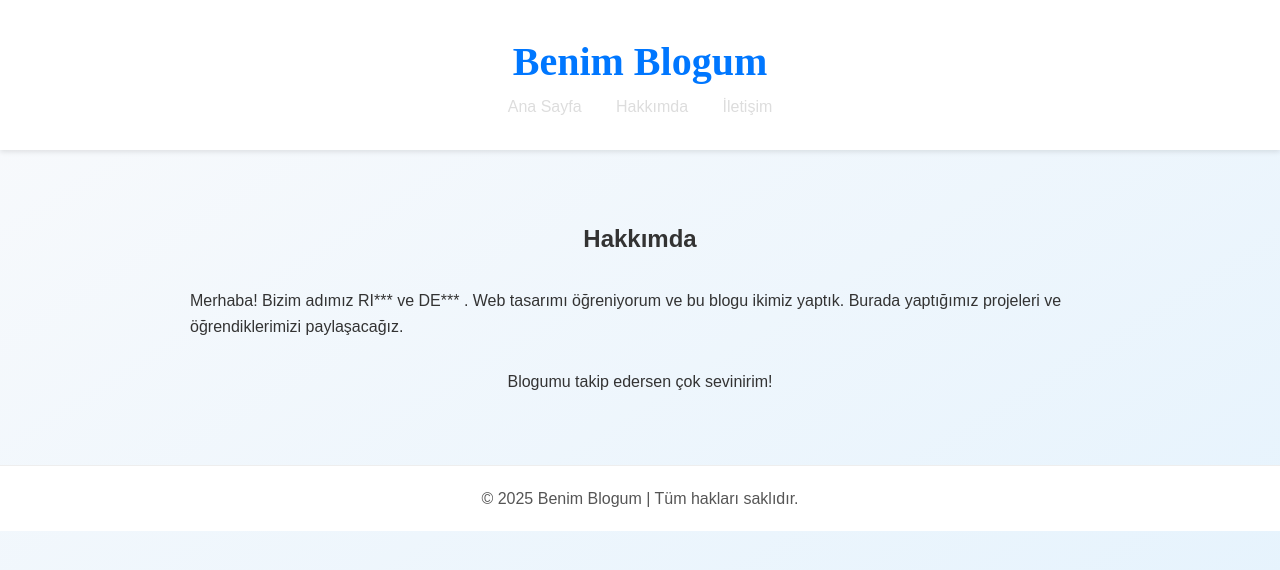
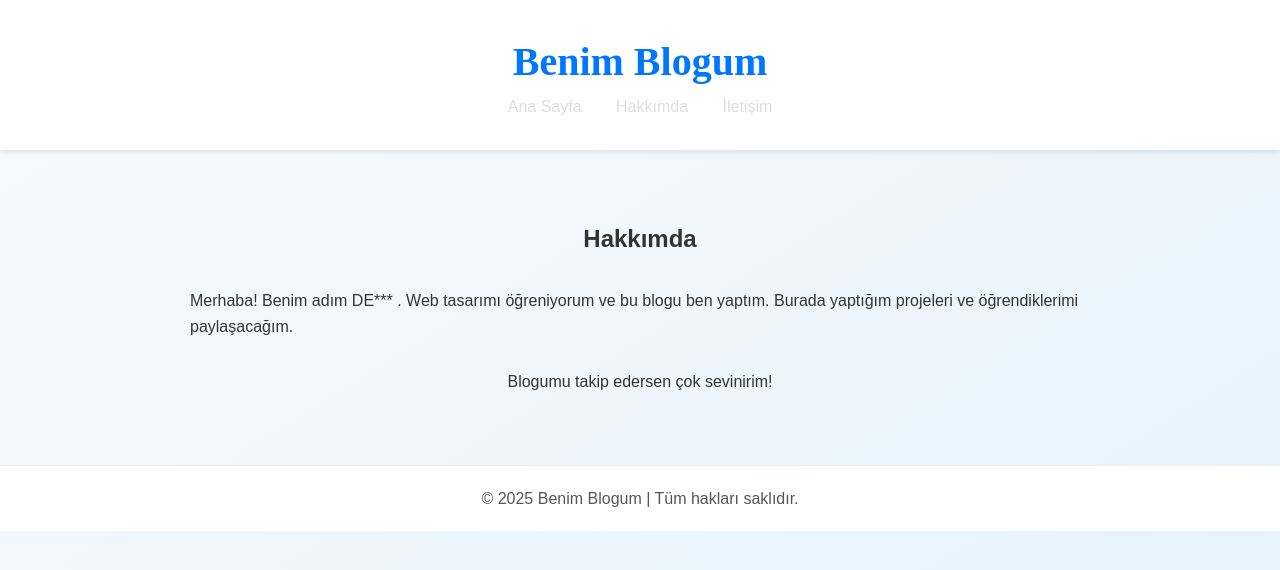
Before and after one commit to 00den4yiz/blog-sitem, a plain HTML site: page hakkimda.html in a window 1280 px wide. Drawn offline with Linux system fonts and the light colour scheme.

Commit message:
Update hakkimda.html

```diff
--- a/hakkimda.html
+++ b/hakkimda.html
@@ -18,7 +18,7 @@
 
   <main>
     <h2>Hakkımda</h2>
-    <p>Merhaba! Bizim adımız RI*** ve DE*** . Web tasarımı öğreniyorum ve bu blogu ikimiz yaptık. Burada yaptığımız projeleri ve öğrendiklerimizi paylaşacağız.</p>
+    <p>Merhaba! Benim adım DE*** . Web tasarımı öğreniyorum ve bu blogu ben yaptım. Burada yaptığım projeleri ve öğrendiklerimi paylaşacağım.</p>
     <p>Blogumu takip edersen çok sevinirim!</p>
   </main>
 
```
